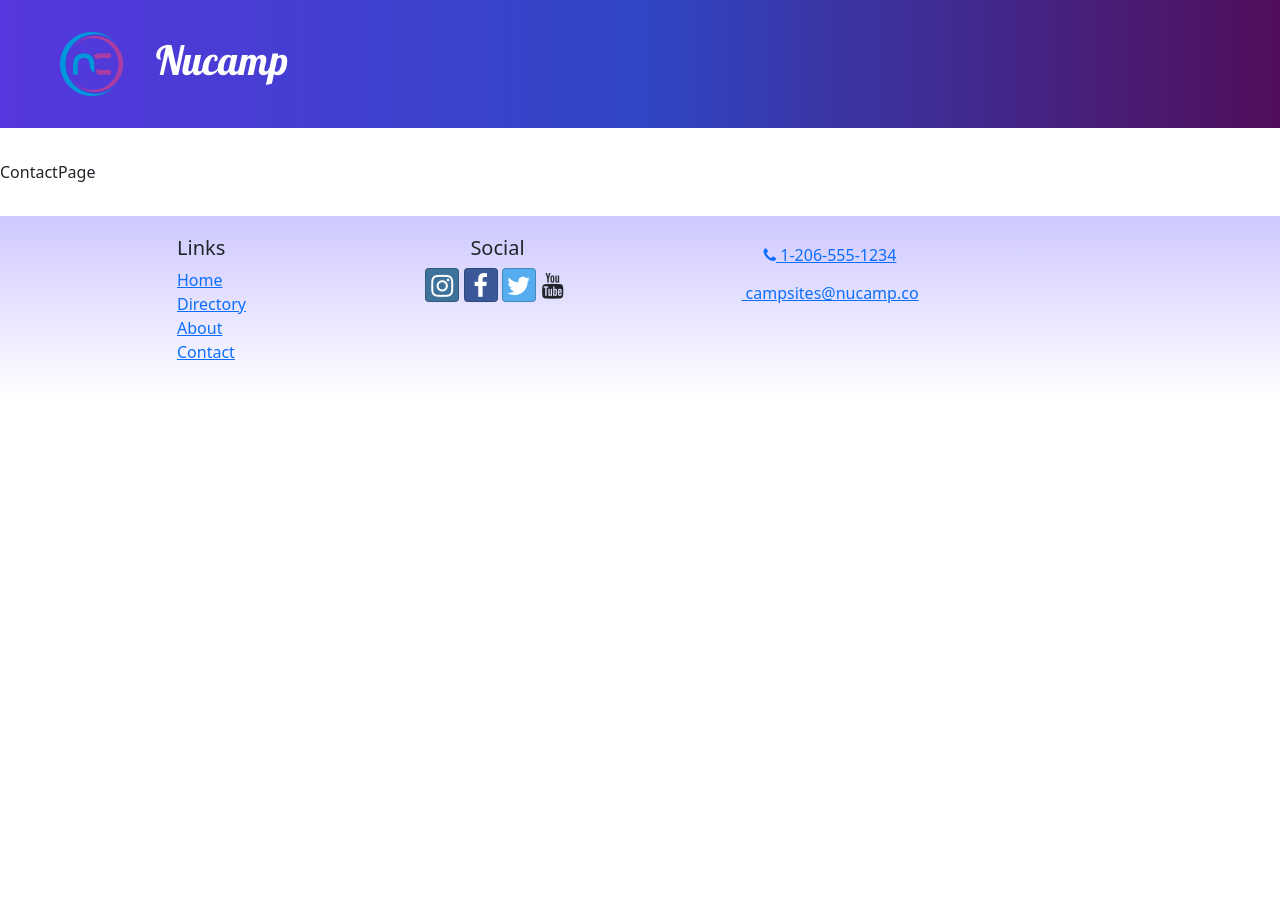
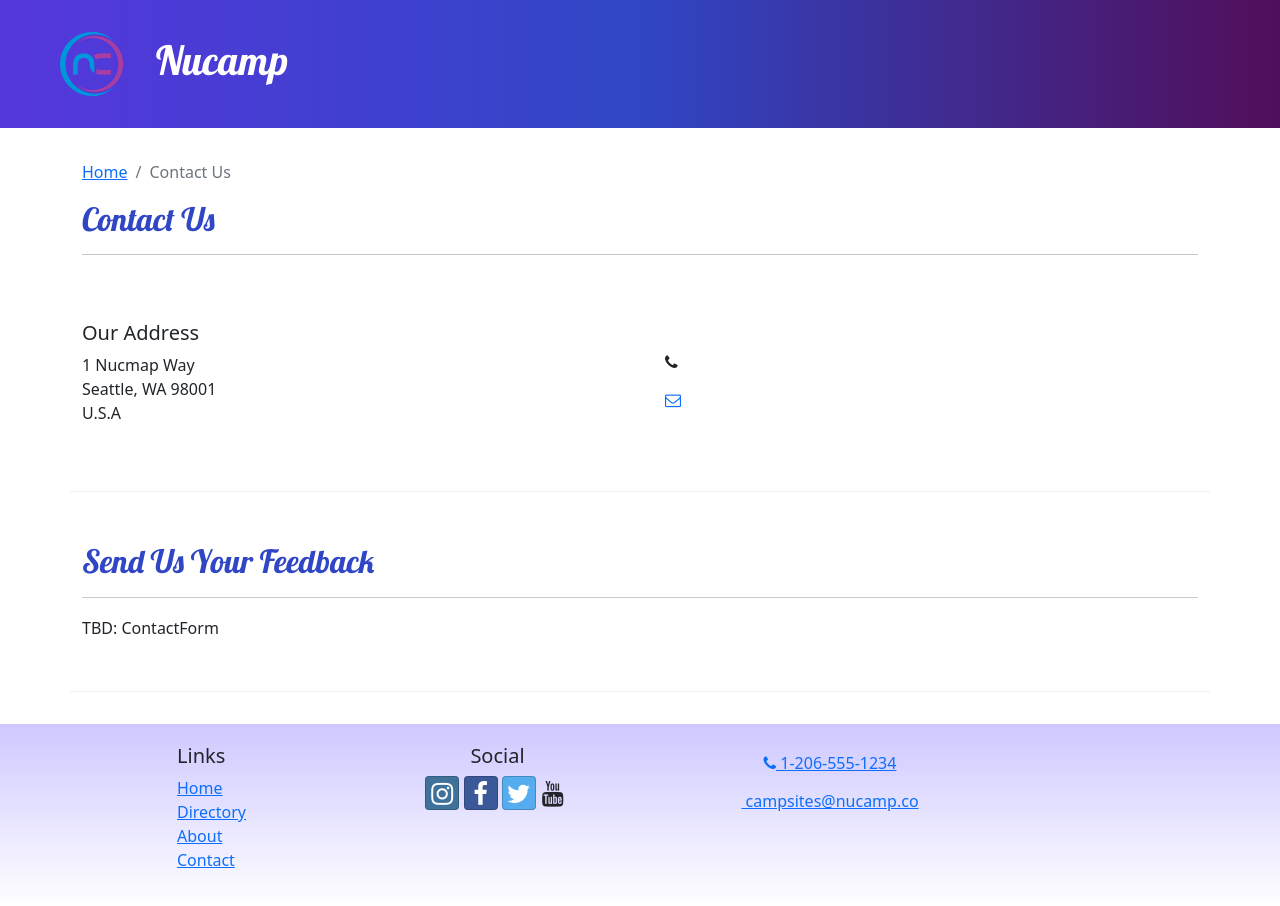
Before and after one commit to abdull254/nucampsite, a React (Create React App) app: page /contact in a window 1280 px wide. Before the commit the page ends 800 px from the top, so only its background shows below. Built offline with nearby package versions, Linux system fonts and the light colour scheme.

Commit message:
ContactPage

```diff
--- a/src/components/Header.js
+++ b/src/components/Header.js
@@ -18,7 +18,7 @@
                  <img src={NucampLogo} alt='nucamp Logo' className='float-start'/>
                  <h1 className='mt-1'>Nucamp</h1>
               </NavbarBrand>
-              <NavbarToggler onClick={() => setMenuOpen(!menuOpen)} />
+              <NavbarToggler onClick={() => setMenuOpen(!menuOpen)} aria-label='Toggle navigation'/>
               <Collapse isOpen={menuOpen}>
               <Nav className='ms-auto' navbar>
                     <NavItem>
--- a/src/pages/AboutPage.js
+++ b/src/pages/AboutPage.js
@@ -1,8 +1,10 @@
 import {Col, Row, Container, Card, CardBody, CardHeader} from 'reactstrap';
+import SubHeader from '../components/SubHeader';
 
 const AboutPage = () => {
     return (
         <Container>
+            <SubHeader current='About Us'/>
             <Row className='row-content'>
                 <Col sm='6'>
                 <h3>Our Mission</h3>
@@ -19,7 +21,7 @@
                 </Col>
                 <Col sm='6'>
                     <Card>
-                        <CardHeader claaName='bg-primary text-white'>
+                        <CardHeader className='bg-primary text-white'>
                             <h3>Facts at a Glance</h3>
                         </CardHeader>
                         <CardBody>
--- a/src/pages/ContactPage.js
+++ b/src/pages/ContactPage.js
@@ -1,9 +1,50 @@
+import {Col, Row, Container} from 'reactstrap';
+import SubHeader from '../components/SubHeader';
 
 const ContactPage = () => {
     return (
-        <div>
-            ContactPage
-        </div>
+        <Container>
+            <SubHeader current='Contact Us'/>
+            <Row className='row-content align-items-center'>
+                <Col className='sm-4'>
+                  <h5>Our Address</h5>
+                  <address>
+                        1 Nucmap Way
+                        <br/>
+                        Seattle, WA 98001
+                        <br/>
+                        U.S.A
+                    </address>
+                </Col>
+                <Col>
+                  <a
+                    role='button'
+                    className='btn brn-link'
+                    href='tel: +16126703339'
+                  >
+                    <i className='fa fa-phone' />
+                  </a>
+                  <br/>
+                  <a
+                    role='button'
+                    className='btn btn-link'
+                    href='mailto:ajey44@gmial.com'
+                    >
+                        <i className='fa fa-envelope-o'/>
+                    </a>
+                </Col>
+
+            </Row>
+            <Row className='row-content'>
+                <Col xs='12'>
+                    <h2> Send Us Your Feedback</h2>
+                    <hr/>
+                </Col>
+                <Col md='10'>
+                    TBD: ContactForm
+                </Col>
+            </Row>
+        </Container>
     )
 }
 
```
